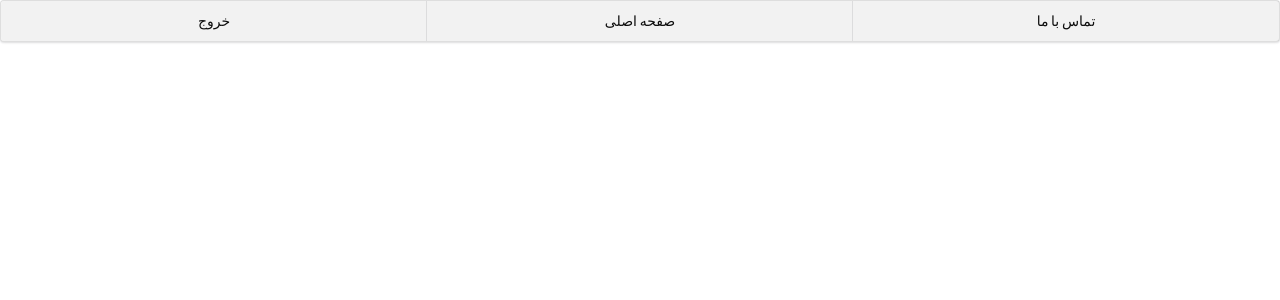
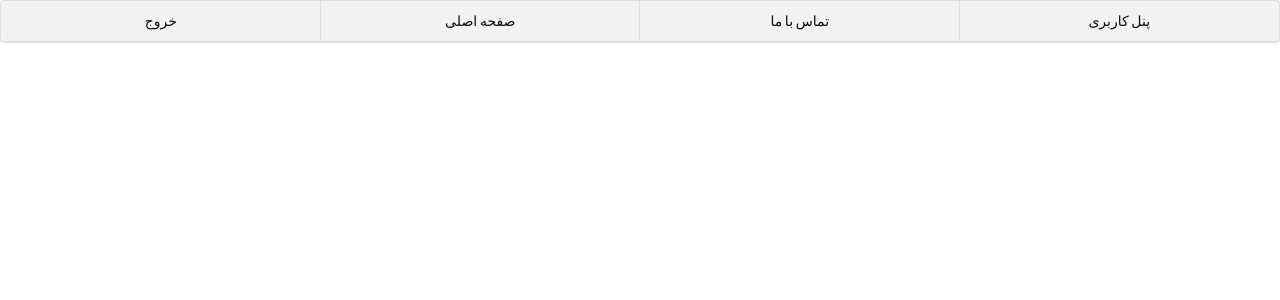
Before and after one commit to baharkhd/webelopers2019_team2, a Django app: template edusys/templates/none.html in a window 1280 px wide. Shown: the top 300 px of the page. Run offline with Django 3.2, Linux system fonts and the light colour scheme; the template is opened without the code that fills it, so the values that code supplies are empty; some libraries are stand-ins or nearby versions.

Commit message:
panel in logged in mode

```diff
--- a/edusys/templates/none.html
+++ b/edusys/templates/none.html
@@ -9,7 +9,7 @@
     <title>Title</title>
 </head>
 <body>
-<div id="navbar" class="ui three item menu">
+    <div id="navbar" class="ui four item menu">
     <a id="logout" class="active item" href="/logout">
         خروج
     </a>
@@ -18,6 +18,9 @@
     </a>
     <a id="contact_us" class="active item" href="/contact_us">
         تماس با ما
+    </a>
+    <a id="panel" class="active item" href="/">
+        پنل کاربری
     </a>
 </div>
 {% if error %}
```
